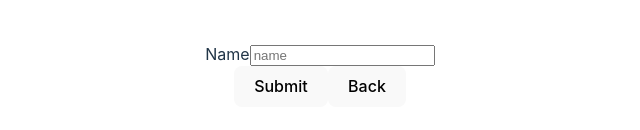
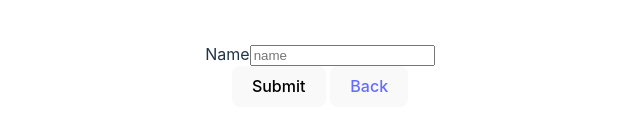
Before and after one commit to djokangoma/CRUD-List-of--users, a React (Vite) app: page /create in a window 1280 px wide. Shown: the part 388-518 px from the top of the page, without its empty margins (320-960 px from the left). Built offline with nearby package versions, Linux system fonts and the light colour scheme.

Commit message:
back button manangement

```diff
--- a/src/components/create.jsx
+++ b/src/components/create.jsx
@@ -1,6 +1,7 @@
 import React from "react";
 import { useForm } from "react-hook-form";
 import { useState } from "react";
+import { Link } from "react-router-dom";
 
 export default function Create() {
   const [formData, setFormData] = useState({
@@ -38,8 +39,10 @@
           <span style={{ color: "red" }}>{errors.tweetInput.message}</span>
         )}
       </form>
-      <button>Submit</button>
-      <button>Back</button>
+      <button>Submit</button>{" "}
+      <button>
+        <Link to="/">Back</Link>
+      </button>
     </div>
   );
 }
```
